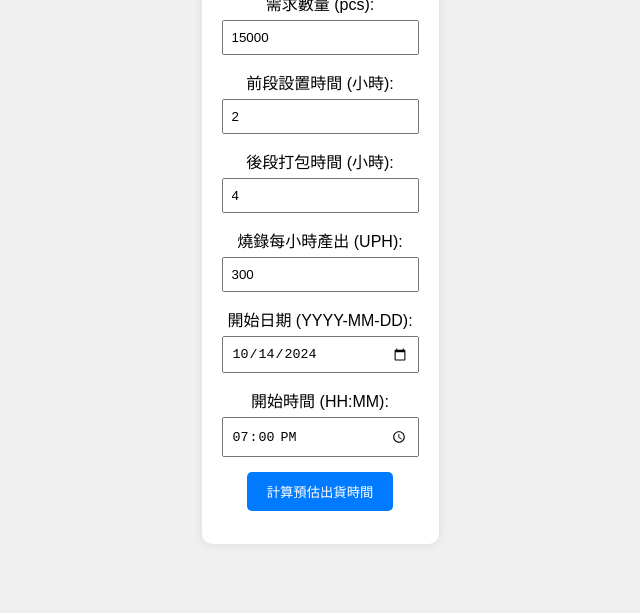
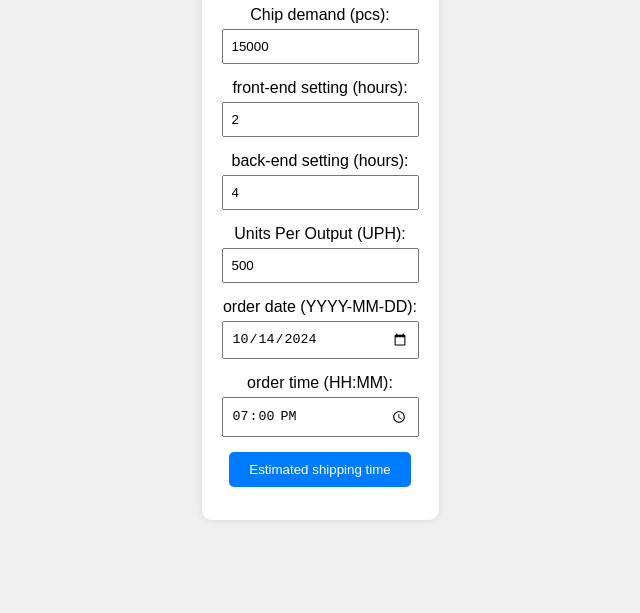
Before and after one commit to a9202507/programming_output_capability_estimatier.github.io, a plain HTML site: page index.html in a window 1280 px wide. Shown: the part 187-800 px from the top of the page, without its empty margins (320-960 px from the left). Drawn offline with Linux system fonts and the light colour scheme.

Commit message:
Add files via upload

```diff
--- a/index.html
+++ b/index.html
@@ -1,41 +1,41 @@
 <!DOCTYPE html>
 <html lang="en">
   <head>
-    <meta charset="UTF-8">
-    <meta name="viewport" content="width=device-width, initial-scale=1.0">
+    <meta charset="UTF-8" />
+    <meta name="viewport" content="width=device-width, initial-scale=1.0" />
     <title>Production Estimate</title>
-    <link rel="stylesheet" href="styles.css">
+    <link rel="stylesheet" href="styles.css" />
   </head>
   <body>
     <div class="container">
       <div class="header">
-            <h1>產出預估</h1>
+        <h1>Output</h1>
       </div>
       <div class="input-group">
-            <label for="demand">需求數量 (pcs): </label>
-            <input type="number" id="demand" value="15000">
+        <label for="demand">Chip demand (pcs): </label>
+        <input type="number" id="demand" value="15000" />
       </div>
       <div class="input-group">
-            <label for="K1">前段設置時間 (小時): </label>
-            <input type="number" id="K1" value="2">
+        <label for="K1">front-end setting (hours): </label>
+        <input type="number" id="K1" value="2" />
       </div>
       <div class="input-group">
-            <label for="K2">後段打包時間 (小時): </label>
-            <input type="number" id="K2" value="4">
+        <label for="K2">back-end setting (hours): </label>
+        <input type="number" id="K2" value="4" />
       </div>
       <div class="input-group">
-            <label for="config_uph">燒錄每小時產出 (UPH): </label>
-            <input type="number" id="config_uph" value="300">
+        <label for="config_uph">Units Per Output (UPH): </label>
+        <input type="number" id="config_uph" value="500" />
       </div>
       <div class="input-group">
-            <label for="start_date">開始日期 (YYYY-MM-DD): </label>
-            <input type="date" id="start_date" value="2024-10-11">
+        <label for="start_date">order date (YYYY-MM-DD): </label>
+        <input type="date" id="start_date" value="2024-10-11" />
       </div>
       <div class="input-group">
-            <label for="start_time">開始時間 (HH:MM): </label>
-            <input type="time" id="start_time" value="19:00">
+        <label for="start_time">order time (HH:MM): </label>
+        <input type="time" id="start_time" value="19:00" />
       </div>
-        <button id="calculate">計算預估出貨時間</button>
+      <button id="calculate">Estimated shipping time</button>
       <pre id="result"></pre>
     </div>
 
```
Lines whose indentation alone changed are shown as unchanged.
